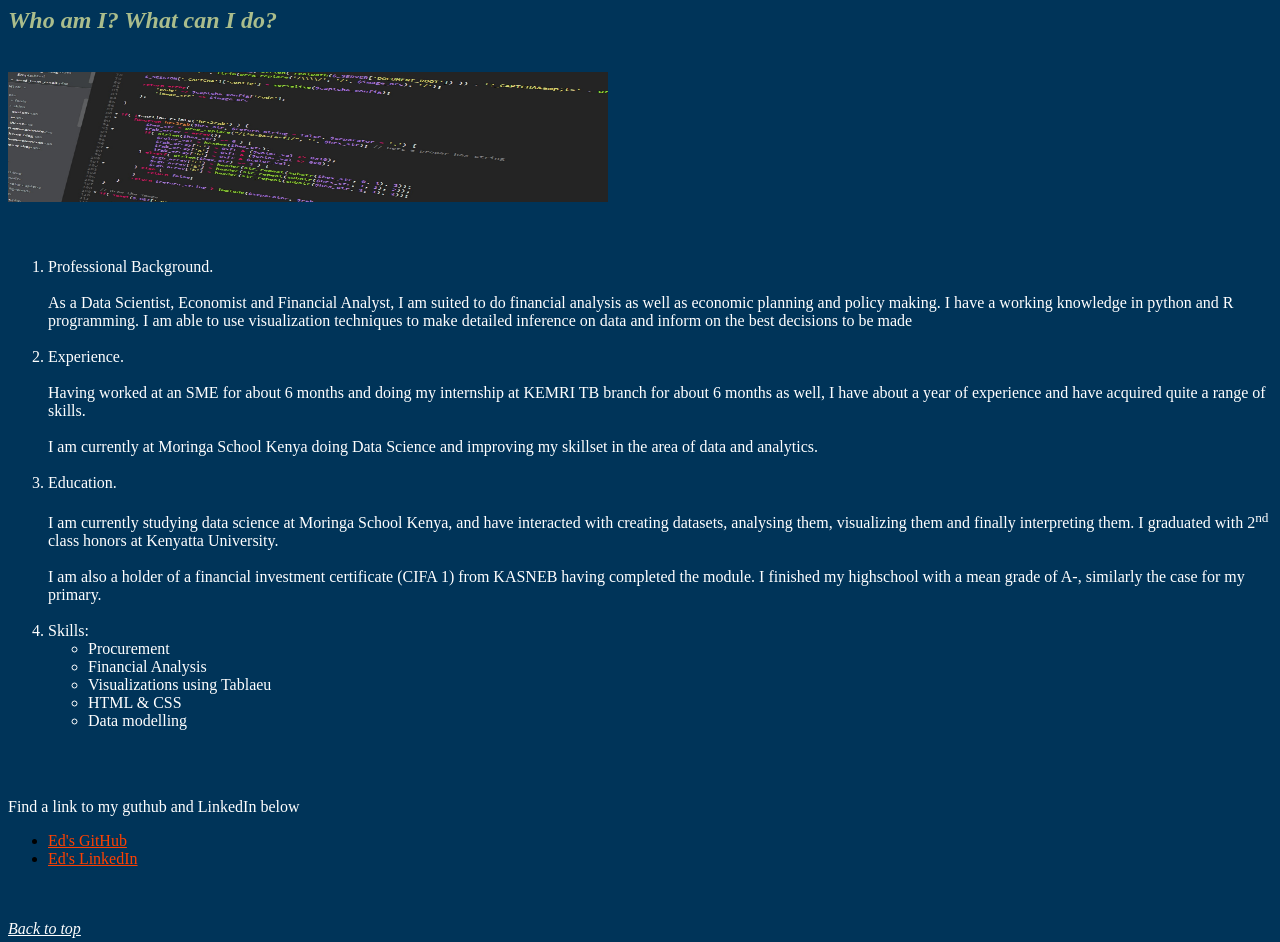
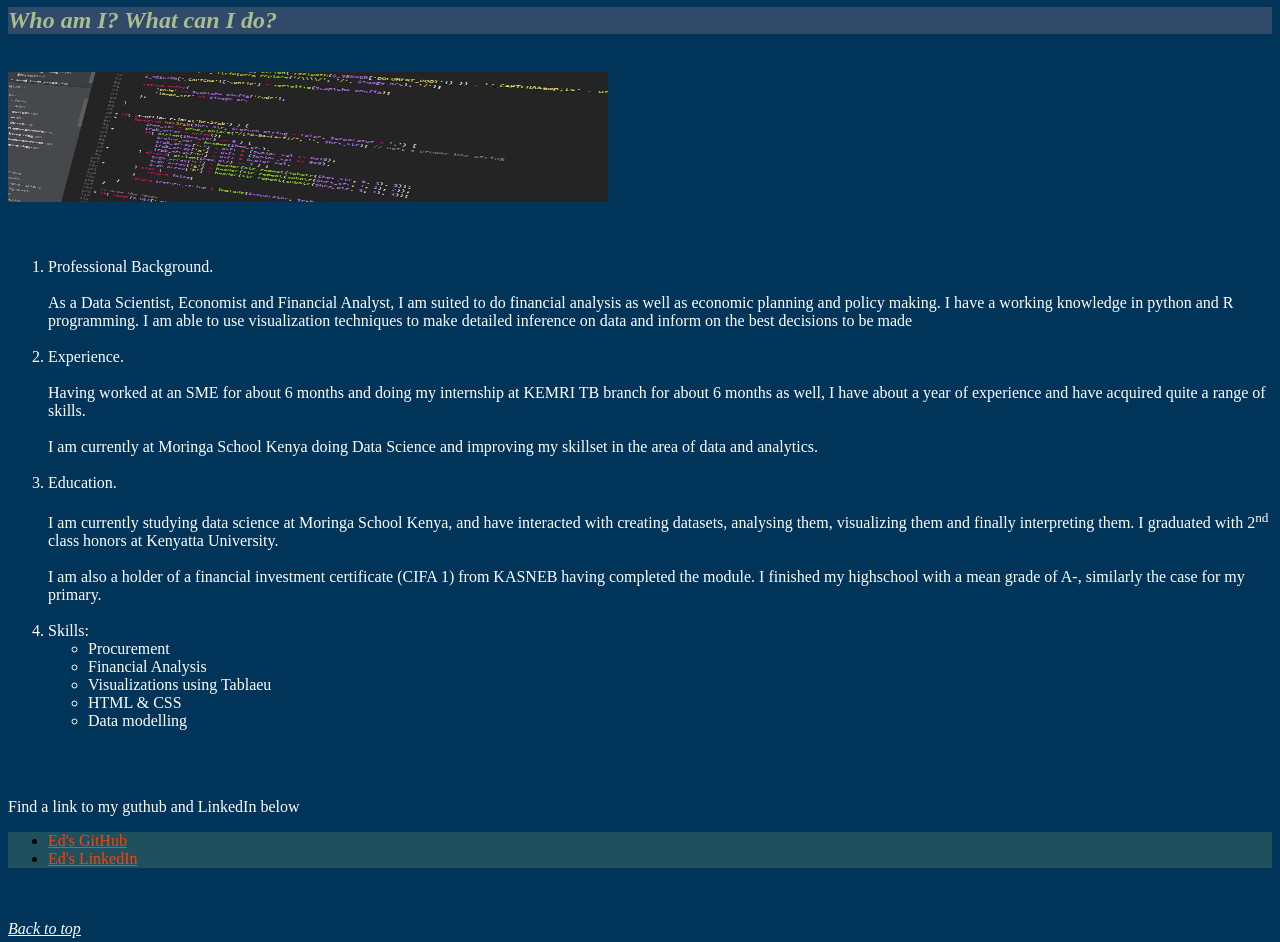
Before and after one commit to Ed-Odhiambo/Ed-Odhiambo.github.io, a plain HTML site: page about.html in a window 1280 px wide. Shown: the part 73-1015 px from the top of the page. Drawn offline with Linux system fonts and the light colour scheme.

Commit message:
Aesthetics

```diff
--- a/about.html
+++ b/about.html
@@ -52,7 +52,7 @@
     <br>
     <p class="first">
         Find a link to my guthub and LinkedIn below
-        <ul>
+        <ul id="linkage">
             <li><a href="https://github.com/Ed-Odhiambo" class="second">Ed's GitHub</a></li>
             <li><a href="https://www.linkedin.com/in/ed-joel-odhiambo-5a8082187" class="second">Ed's LinkedIn</a></li>
         </ul>
--- a/styles.css
+++ b/styles.css
@@ -1,5 +1,6 @@
 h1, h2{
     color: rgba(170,189,140,1);
+    background: rgba(148,119,139,0.33);
 }
 body{
     background: rgba(0,52,89,1);
@@ -10,3 +11,6 @@ body{
 .second{
     color: rgb(255,64,0);
 }
+#linkage{
+    background: rgba(148,189,118,0.2)
+}
```
